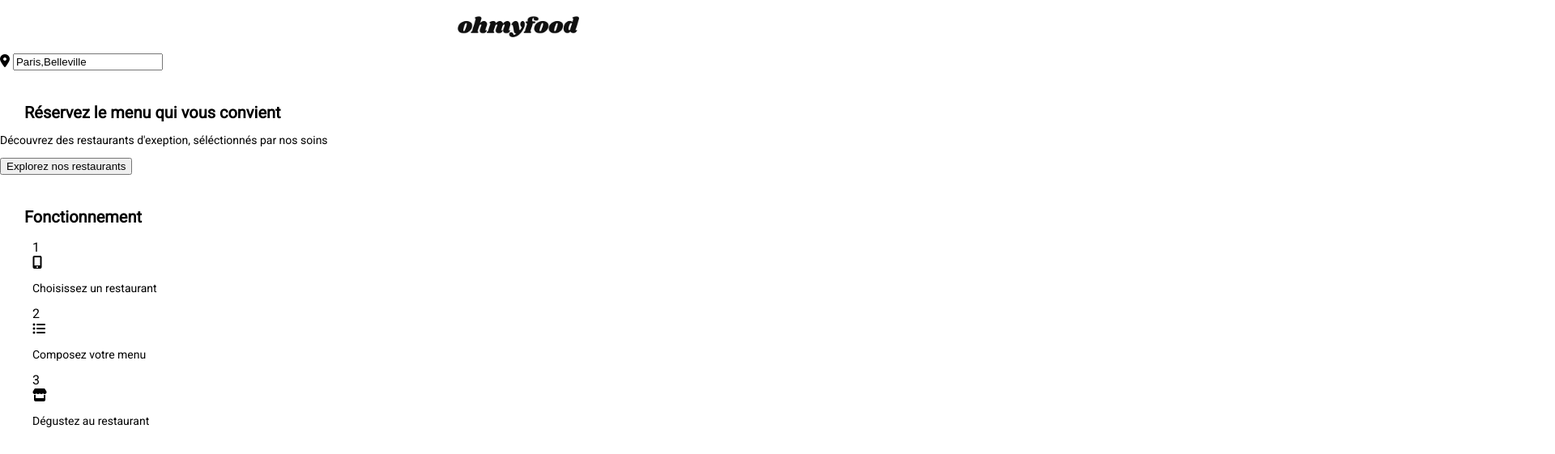
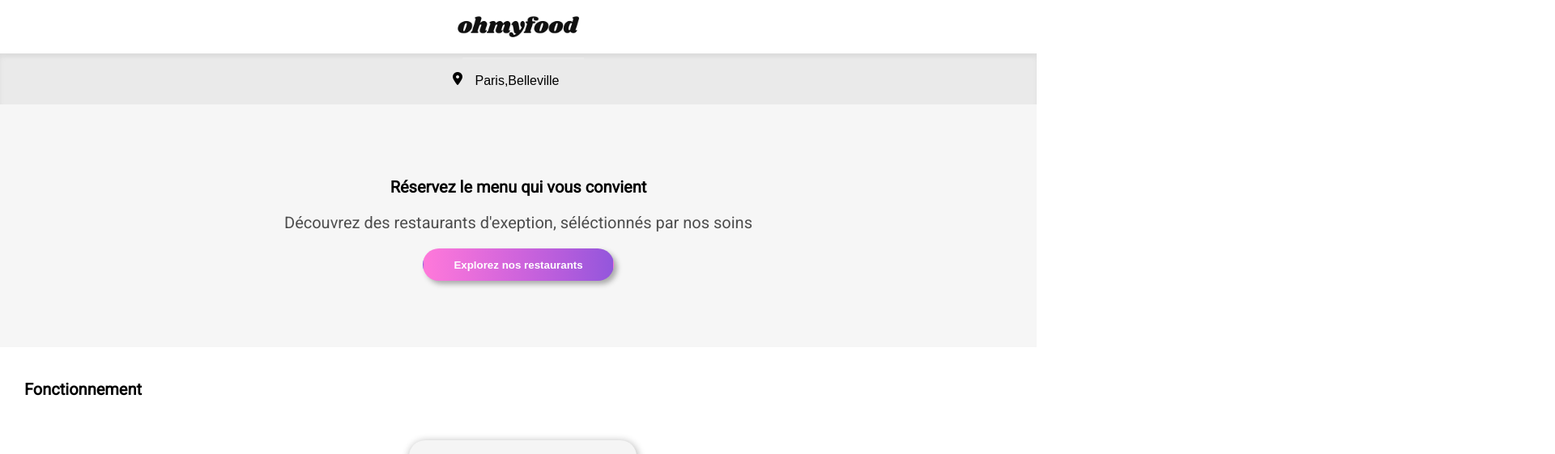
Before and after one commit to Ahgassama/AhamadGassama_3_19082021, a website: page index.html in a window 1280 px wide. Shown: the top 561 px of the page at 81% size, 1920 px wide, since content can reach past the window. Drawn offline with Linux system fonts and the light colour scheme; a web font is replaced by a local one.

Commit message:
chgt media queries

```diff
--- a/sass/components/_buttons.scss
+++ b/sass/components/_buttons.scss
@@ -1,4 +1,4 @@
-@media screen and (max-width: 700px){
+
 .btn__Explore {
     background-image: linear-gradient(
       to left,
@@ -17,6 +17,9 @@
     cursor: pointer;
     width: 65%;
     height: 20%;
+    @include desktop{
+      width : 20%
+    }
   }
 .btn__Order{
   background-image: linear-gradient(
@@ -40,5 +43,3 @@
     width: 50%;
     height: 50px;
 }
-
- }
--- a/sass/layouts/_footer.scss
+++ b/sass/layouts/_footer.scss
@@ -1,4 +1,4 @@
-@media screen and (max-width: 700px){
+
 footer {
     padding: 10px 20px;
     background-color: #353535;
@@ -28,5 +28,3 @@ footer {
   .fa-hands-helping {
     margin-right: 5px;
   }
-
-}
--- a/sass/pages/_homepage.scss
+++ b/sass/pages/_homepage.scss
@@ -1,5 +1,5 @@
 
-    @media screen and (max-width: 700px) {
+
 
       .location {
         display: flex;
@@ -37,6 +37,7 @@
 
 
   .operation__List {
+
     flex-wrap: wrap;
     display: flex;
     flex-direction: column;
@@ -62,6 +63,7 @@
         margin-left: 35px;
 
       }
+
     }
 
   }
@@ -86,6 +88,7 @@
 
   .menu {
     justify-content: center;
+
   }
   .tableauRestaurants {
     display: flex;
@@ -93,6 +96,9 @@
     background-color: #f2f2f2;
     width: 100%;
     padding: auto;
+    @include desktop {
+      flex-direction: row;
+    }
   }
 
   .menuRestaurant {
@@ -151,6 +157,3 @@
     text-align: center;
     width: 150px;
   }
-
-
-}
--- a/sass/pages/_restaurants.scss
+++ b/sass/pages/_restaurants.scss
@@ -1,4 +1,4 @@
-@media screen and (max-width: 700px) {
+
 
     .heart{
       font-size: 25px;
@@ -9,7 +9,7 @@
       position: absolute;
       left: 20px;}
 
-  }
+
 
   .meals {
     display: flex;
```
Also changed, not shown: public/css/style.css, 1 other file.
